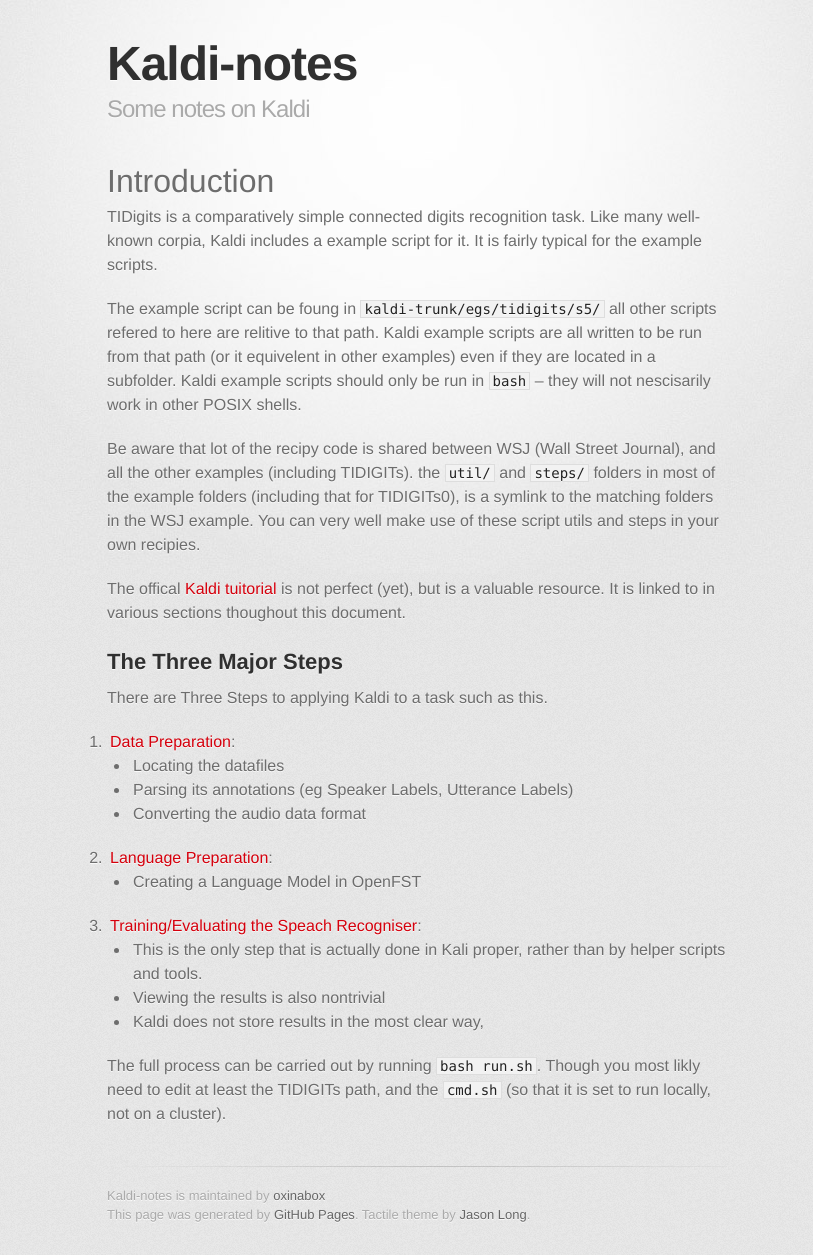
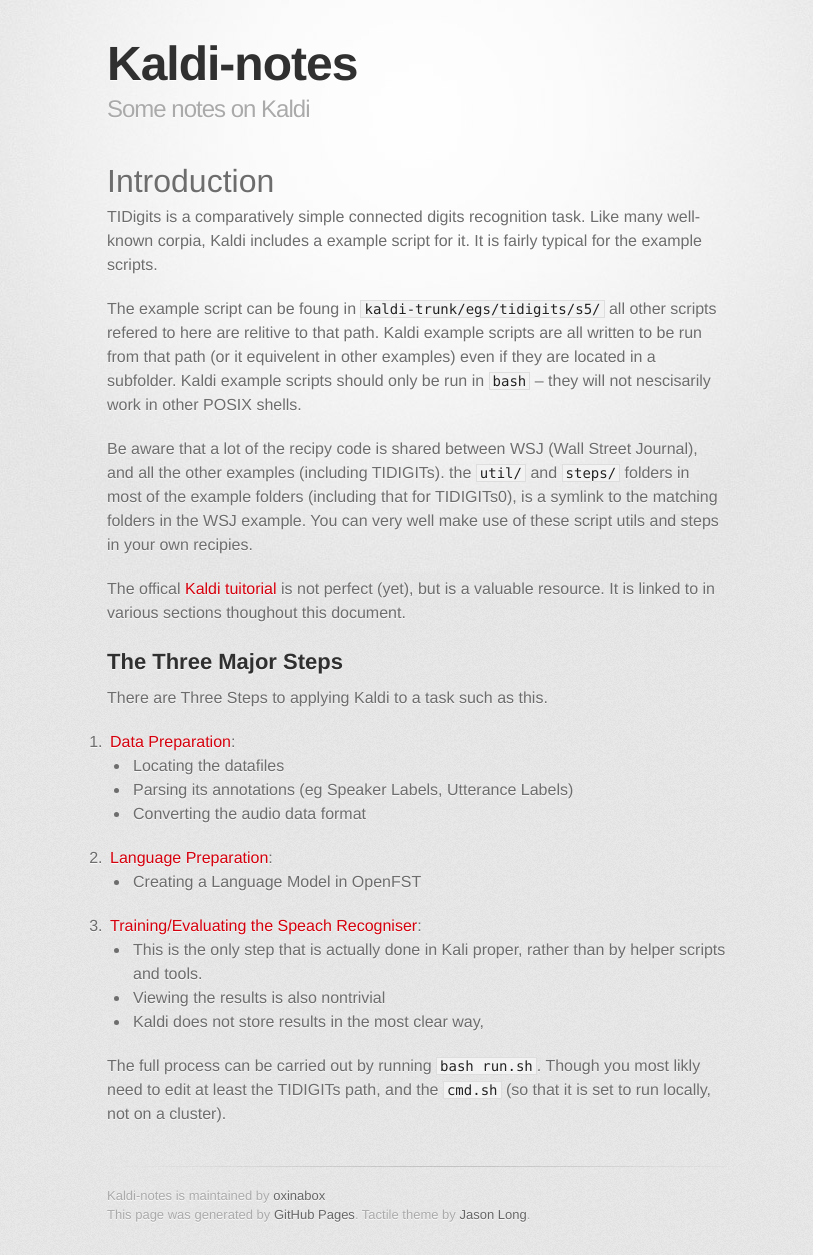
Before and after one commit to oxinabox/Kaldi-Notes, a Jekyll site: the page built from tidigits/how-training-tidigits-works.md, in a window 1280 px wide. Shown: the whole page, without its empty margins (223-1036 px from the left). Built offline with Jekyll 4.4.1, drawn with Linux system fonts in a browser that asks for light colours; some web fonts are replaced; Markdown is read by kramdown in place of the engine named in the settings.

Commit message:
=quick submission.

```diff
--- a/tidigits/how-training-tidigits-works.md
+++ b/tidigits/how-training-tidigits-works.md
@@ -11,7 +11,7 @@
 The example script can be foung in `kaldi-trunk/egs/tidigits/s5/` all other scripts refered to here are relitive to that path. Kaldi example scripts are all written to be run from that path (or it equivelent in other examples) even if they are located in a subfolder.
 Kaldi example scripts should only be run in `bash` -- they will not nescisarily work in other POSIX shells.
 
-Be aware that lot of the recipy code is shared between WSJ (Wall Street Journal), and all the other examples (including TIDIGITs).
+Be aware that a lot of the recipy code is shared between WSJ (Wall Street Journal), and all the other examples (including TIDIGITs).
 the `util/` and `steps/` folders in most of the example folders (including that for TIDIGITs0),
 is a symlink to the matching folders in the WSJ example. You can very well make use of these script utils and steps in your own recipies.
 
```
